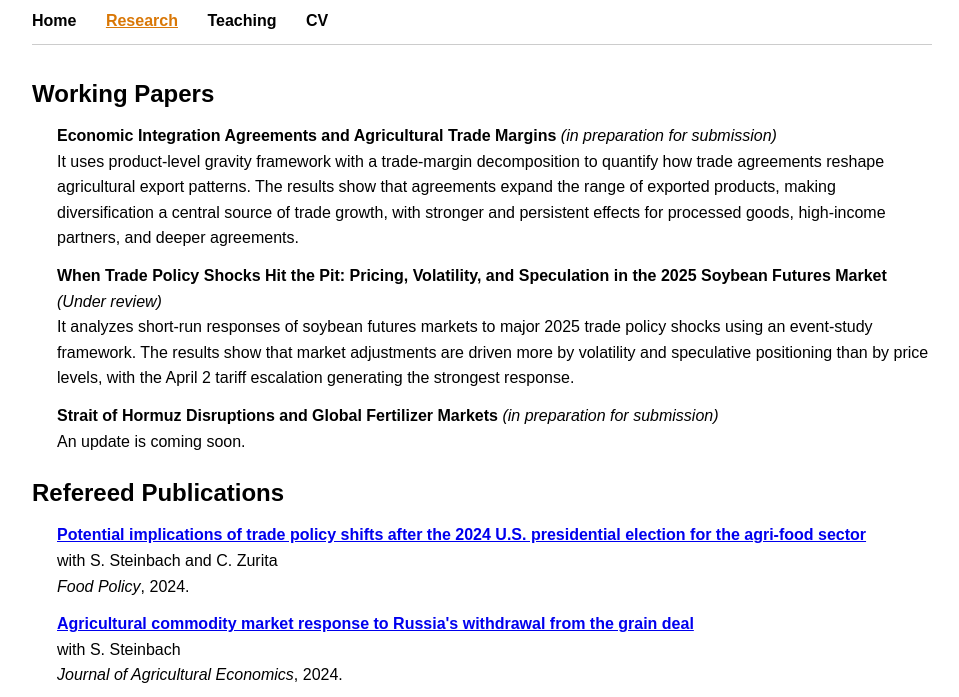
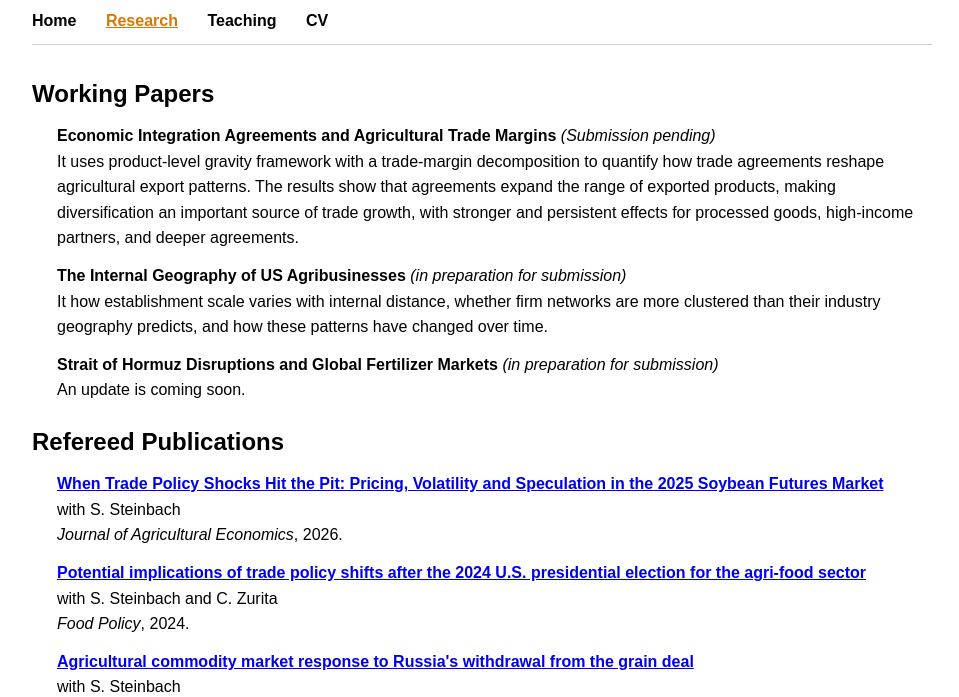
Before and after one commit to yasinyildirim4/yasinyildirim4.github.io, a plain HTML site: page research.html in a window 1280 px wide. Shown: the part 86-783 px from the top of the page, without its empty margins (158-1117 px from the left). Drawn offline with Linux system fonts and the light colour scheme.

Commit message:
research.html

```diff
--- a/research.html
+++ b/research.html
@@ -40,14 +40,14 @@
     <h2>Working Papers</h2>
 <div style="margin-left: 25px;">
 <p>
-  <b>Economic Integration Agreements and Agricultural Trade Margins</b> <i>(in preparation for submission)</i><br>
-  It uses product-level gravity framework with a trade-margin decomposition to quantify how trade agreements reshape agricultural export patterns. The results show that agreements expand the range of exported products, making diversification a central source of trade growth, with stronger and persistent effects for processed goods, high-income partners, and deeper agreements.<br>
+  <b>Economic Integration Agreements and Agricultural Trade Margins</b> <i>(Submission pending)</i><br>
+  It uses product-level gravity framework with a trade-margin decomposition to quantify how trade agreements reshape agricultural export patterns. The results show that agreements expand the range of exported products, making diversification an important source of trade growth, with stronger and persistent effects for processed goods, high-income partners, and deeper agreements.<br>
   <!-- <i><a href="eia.pdf" target="_blank">Slides</a></i> -->
 </p>
 
 <p>
-  <b>When Trade Policy Shocks Hit the Pit: Pricing, Volatility, and Speculation in the 2025 Soybean Futures Market</b> <i>(Under review)</i><br>
-  It analyzes short-run responses of soybean futures markets to major 2025 trade policy shocks using an event-study framework. The results show that market adjustments are driven more by volatility and speculative positioning than by price levels, with the April 2 tariff escalation generating the strongest response.<br>
+  <b>The Internal Geography of US Agribusinesses</b> <i>(in preparation for submission)</i><br>
+  It  how establishment scale varies with internal distance, whether firm networks are more clustered than their industry geography predicts, and how these patterns have changed over time. <br>
 </p>
 
   <p>
@@ -60,6 +60,14 @@
 
 <h2>Refereed Publications</h2>
 <div style="margin-left: 25px;">
+<p>
+  <a href="https://doi.org/10.1111/1477-9552.70091" target="_blank">
+    <b>When Trade Policy Shocks Hit the Pit: Pricing, Volatility and Speculation in the 2025 Soybean Futures Market</b>
+  </a><br>
+  with S. Steinbach<br>
+  <i>Journal of Agricultural Economics</i>, 2026.
+</p>
+
 <p>
   <a href="https://doi.org/10.1016/j.foodpol.2024.102741" target="_blank">
     <b>Potential implications of trade policy shifts after the 2024 U.S. presidential election for the agri-food sector</b>
```
